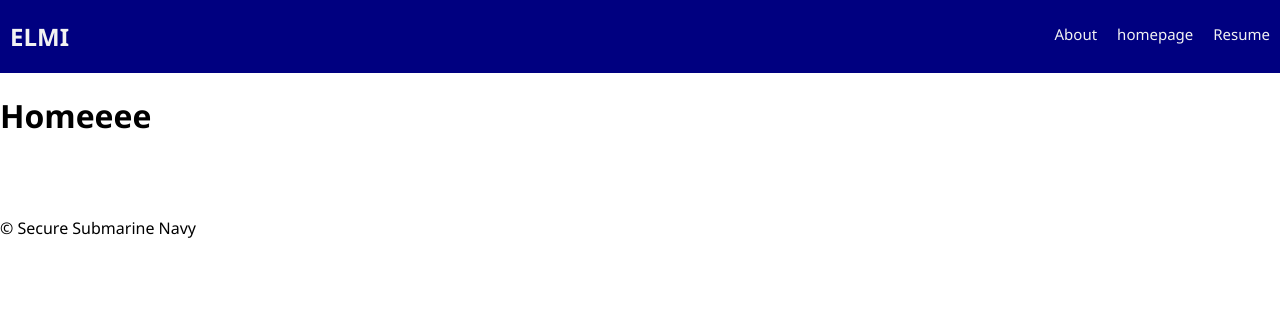
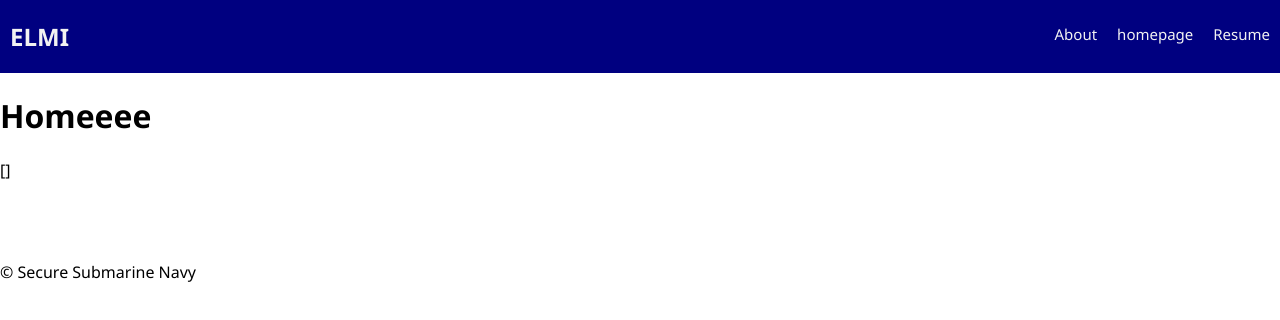
Before and after one commit to elmiabdirahman/resume-project, a React (Create React App) app: page /#/resume in a window 1280 px wide. Shown: the top 320 px of the page. Built offline with nearby package versions, Linux system fonts and the light colour scheme; no server answers.

Commit message:
set up the home page info

```diff
--- a/src/components/homePage/homePage.js
+++ b/src/components/homePage/homePage.js
@@ -1,14 +1,27 @@
 import React, { Component } from 'react';
-import resumeNav from '../resumeNav/resumeNav';
+import { connect } from 'react-redux';
 
 class homePage extends Component {
+
+    componentDidMount() {
+        this.getHomePage();
+    }
+
+    getHomePage = () => {
+        this.props.dispatch({ type: 'GET_HOME' })
+    }
+
     render() {
         return (
             <div>
                 <h1>Homeeee</h1>
+                {JSON.stringify(this.props.homePageReducer)}
             </div>
         );
     }
 }
+const putReduxStateOnProps = (reduxStore) => ({
+    homePageReducer: reduxStore.homePageReducer
+});
 
-export default homePage;
+export default connect(putReduxStateOnProps) (homePage);
```
